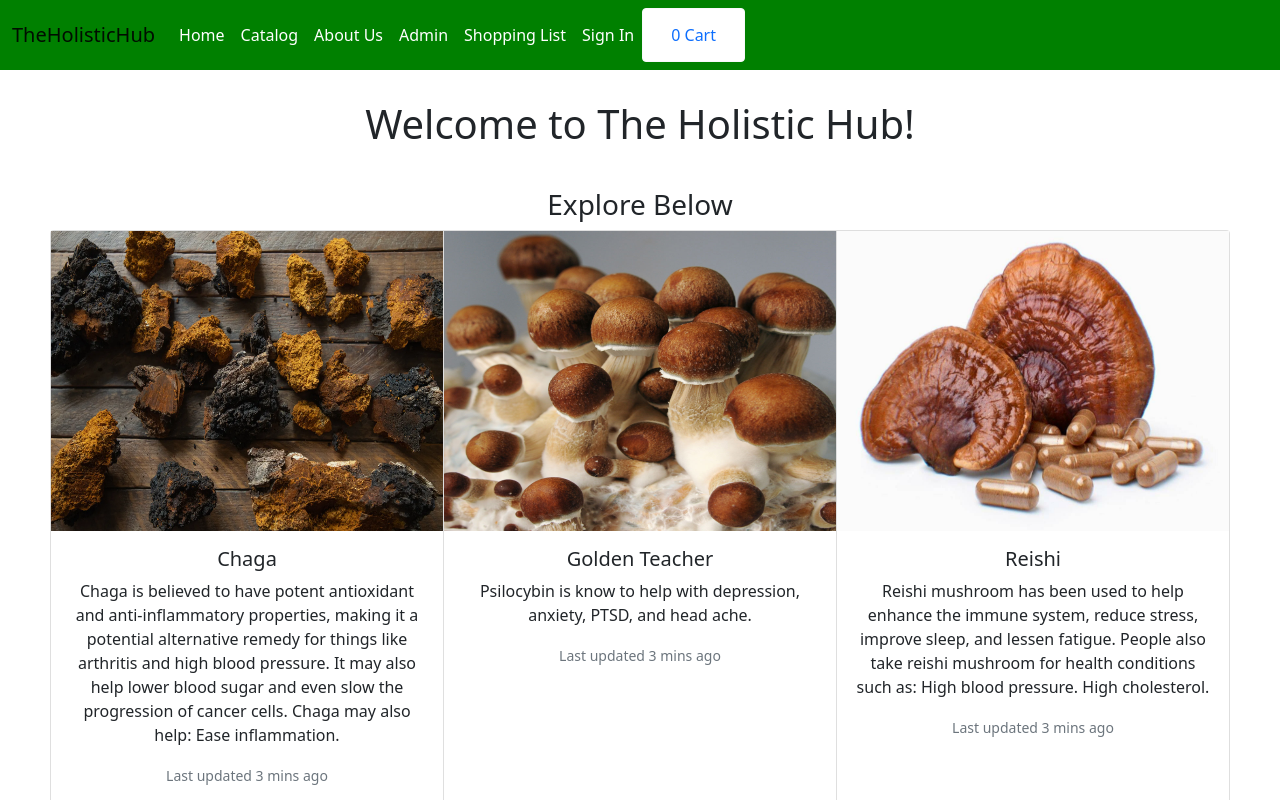
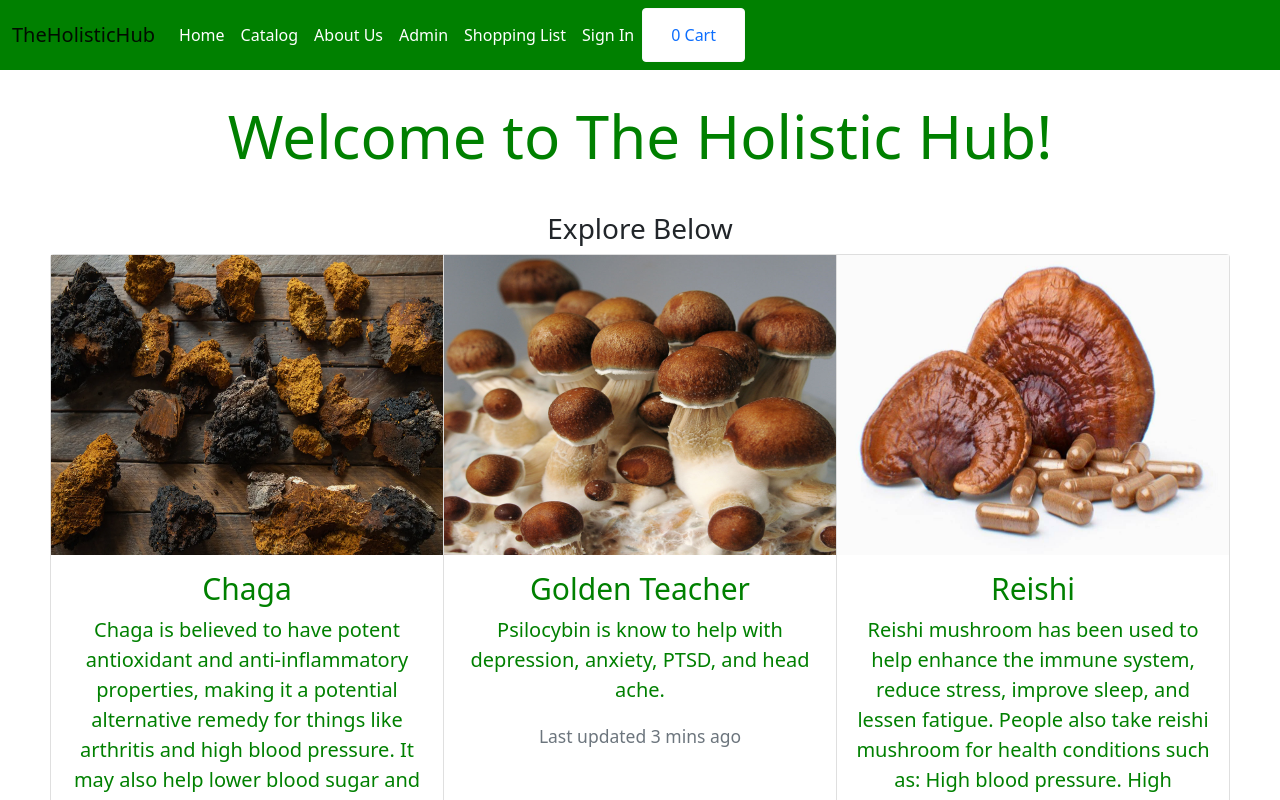
Before and after one commit to benjaminvance/THH, a React (Create React App) app: page / in a window 1280 px wide. Shown: the top 800 px of the page. Built offline with nearby package versions, Linux system fonts and the light colour scheme.

Commit message:
Update home.css

```diff
--- a/src/components/home.css
+++ b/src/components/home.css
@@ -1,14 +1,30 @@
 .home-title {
     margin-top: 30px;
     margin-bottom: 40px;
+    color: green;
+    font-size: 60px;
 }
 
 .card-group {
     margin-left: 50px;
     margin-right: 50px;
     margin-bottom: 50px;
+    color: green;
+}
+
+.card-title {
+    font-size: 30px;
+}
+
+.card-text {
+    font-size: 20px;
 }
 
 img {
     height: 300px;
 }
+
+.home-explore {
+    color: green;
+    font-size: 50px;
+}
```
